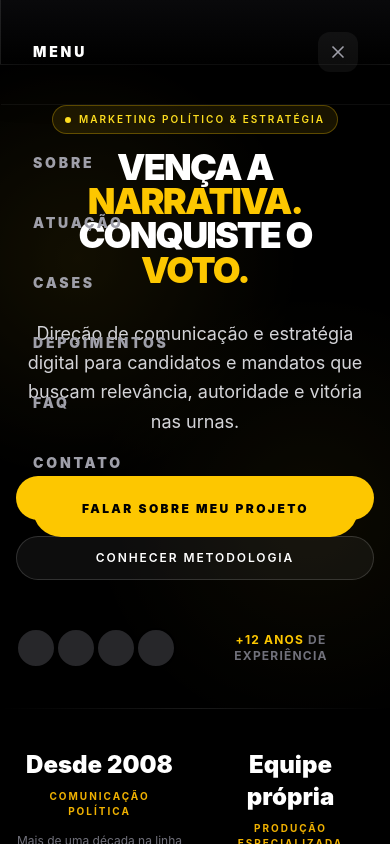
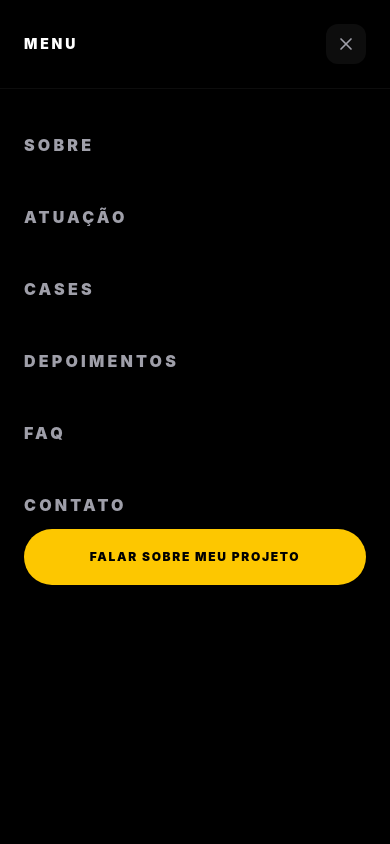
Before and after one commit to Anathyon/SITE-EDNEY, a React (Vite) app in the folder LANDING-PAGE-EDNEY/: page / in a window 390 px wide. Both pictures are taken after a click on the button 334 px from the left and 32 px from the top of the page. Shown: the top 844 px of the page. Built offline with nearby package versions, Linux system fonts and the light colour scheme.

Commit message:
Correção sidebar mobile e melhorias

```diff
--- a/LANDING-PAGE-EDNEY/src/components/Header.tsx
+++ b/LANDING-PAGE-EDNEY/src/components/Header.tsx
@@ -5,46 +5,16 @@ import { navLinks } from "../data/content";
 import { useBreakpoint } from "../hooks/useBreakpoint";
 import { useUIStore } from "../store/useUIStore";
 
-export function Header() {
-  const { isMenuOpen, toggleMenu, closeMenu } = useUIStore();
-  const bp = useBreakpoint();
+// --- Sub-components ---
 
-  // Body Scroll Lock
-  useEffect(() => {
-    if (isMenuOpen) {
-      document.body.style.overflow = "hidden";
-    } else {
-      document.body.style.overflow = "auto";
-    }
-    return () => {
-      document.body.style.overflow = "auto";
-    };
-  }, [isMenuOpen]);
-
-  // Responsive Styles
-  const navPadding = bp === "none" ? "12px 16px" :
-                    bp === "sm"   ? "16px 24px" :
-                    bp === "md"   ? "16px 40px" :
-                                    "16px 56px";
-
-  const logoGap = bp === "none" ? "10px" : "12px";
-  const navGap = "20px";
-
-  return (
-    <motion.header
-      initial={{ y: -20, opacity: 0 }}
-      animate={{ y: 0, opacity: 1 }}
-      transition={{ duration: 0.6, ease: "easeOut" }}
-      className="sticky top-0 z-60 border-b border-white/10 bg-black/70 backdrop-blur-xl"
+const Logo = ({ bp }: { bp: string }) => (
+  <a
+    href="#topo"
+    className="flex items-center transition-opacity hover:opacity-90"
+    style={{ gap: bp === "none" ? "10px" : "12px" }}
   >
     <div
-        className="flex max-w-[90%] items-center justify-between"
-        style={{ padding: navPadding, paddingLeft: "13%", marginLeft: "auto", marginRight: "auto" }}
-      >
-        {/* Logo */}
-        <a href="#topo" className="flex items-center" style={{ gap: logoGap }}>
-          <div
-            className="flex items-center justify-center rounded-xl border border-yellow-400/30 bg-yellow-400/10 text-xs font-black uppercase tracking-[0.16em] text-yellow-300"
+      className="flex items-center justify-center rounded-xl border border-yellow-400/30 bg-yellow-400/10 font-black uppercase tracking-[0.16em] text-yellow-300"
       style={{
         width: bp === "none" ? "36px" : "44px",
         height: bp === "none" ? "36px" : "44px",
@@ -53,85 +23,104 @@ export function Header() {
     >
       EE
     </div>
-          <div>
-            <div className="text-xs font-black uppercase tracking-[0.14em] text-white" style={{ fontSize: bp === "none" ? "12px" : "14px" }}>Edney Eslley</div>
-            <div className={`hidden text-[10px] font-medium uppercase tracking-[0.16em] text-zinc-400 ${bp !== "none" ? "sm:block" : ""}`} style={{ fontSize: bp === "none" ? "10px" : "11px" }}>Marketing e Política</div>
+    <div className="flex flex-col">
+      <span
+        className="text-xs font-black uppercase tracking-[0.14em] text-white"
+        style={{ fontSize: bp === "none" ? "12px" : "14px" }}
+      >
+        Edney Eslley
+      </span>
+      <span
+        className={`text-[10px] font-medium uppercase tracking-[0.16em] text-zinc-400 ${bp === "none" ? "hidden" : "block"}`}
+        style={{ fontSize: bp === "none" ? "10px" : "11px" }}
+      >
+        Marketing e Política
+      </span>
     </div>
   </a>
+);
 
-        {/* Desktop Nav */}
-        <nav className="hidden items-center lg:flex" style={{ gap: navGap }}>
+const DesktopNav = ({ bp }: { bp: string }) => (
+  <nav className="hidden items-center lg:flex" style={{ gap: bp === "lg" || bp === "xl" ? "24px" : "20px" }}>
     {navLinks.map((link) => (
       <a
         key={link.href}
         href={link.href}
-              className="text-[11px] font-black uppercase tracking-[0.14em] text-zinc-400 transition hover:text-yellow-300"
+        className="text-[11px] font-black uppercase tracking-[0.14em] text-zinc-400 transition-colors hover:text-yellow-300"
         style={{ fontSize: bp === "lg" || bp === "xl" ? "12px" : "11px" }}
       >
         {link.label}
       </a>
     ))}
   </nav>
+);
 
-        {/* Desktop CTA */}
+const CTAButton = ({ mobile, onClick }: { mobile?: boolean; onClick?: () => void }) => (
   <a
     href="#contato"
-          className="hidden items-center justify-center text-center rounded-full bg-yellow-400 text-[11px] font-black uppercase tracking-[0.14em] text-black transition hover:bg-yellow-300 lg:inline-flex"
-          style={{ height: "44px", padding: "0 20px" }}
+    onClick={onClick}
+    className={`
+      flex items-center justify-center text-center rounded-full bg-yellow-400 font-black uppercase tracking-[0.14em] text-black transition-all hover:bg-yellow-300
+      ${mobile
+        ? "h-14 w-full text-xs shadow-lg hover:shadow-yellow-500/20 active:scale-95"
+        : "hidden h-11 text-[11px] lg:inline-flex"
+      }
+    `}
+    style={{
+      paddingLeft: mobile ? "32px" : "20px",
+      paddingRight: mobile ? "32px" : "20px"
+    }}
   >
     Falar sobre meu projeto
   </a>
+);
 
-        {/* Mobile Toggle */}
+const MobileSidebar = ({ isOpen, onClose, bp }: { isOpen: boolean; onClose: () => void; bp: string }) => (
+  <AnimatePresence>
+    {isOpen && (
+      <motion.div
+        initial={{ x: "100%", opacity: 1 }}
+        animate={{ x: 0, opacity: 1 }}
+        exit={{ x: "100%", opacity: 1 }}
+        transition={{ type: "spring", damping: 25, stiffness: 200 }}
+        className="fixed inset-0 h-full lg:hidden flex flex-col shadow-2xl"
+        style={{
+          width: "100%",
+          backgroundColor: "#000000",
+          zIndex: 9999,
+          opacity: 1
+        }}
+      >
+        {/* Solid Fallback Layer */}
+        <div
+          className="absolute inset-0 bg-black"
+          style={{ zIndex: -10, opacity: 1 }}
+        />
+
+        {/* Sidebar Header */}
+        <div
+          className="flex items-center justify-between border-b border-white/5"
+          style={{ padding: bp === "none" ? "24px" : "40px" }}
+        >
+          <div className="text-sm font-black uppercase tracking-[0.2em] text-white">Menu</div>
           <button
-          type="button"
-          onClick={toggleMenu}
-          className="flex h-10 w-10 items-center justify-center rounded-xl border border-white/10 bg-white/4 lg:hidden"
-          aria-label="Menu"
+            onClick={onClose}
+            className="group flex h-10 w-10 items-center justify-center rounded-xl bg-white/5 text-zinc-400 transition-colors hover:text-white"
+            aria-label="Fechar menu"
           >
-          {isMenuOpen ? <X className="h-5 w-5" /> : <Menu className="h-5 w-5" />}
+            <X className="h-5 w-5 transition-transform group-hover:rotate-90" />
           </button>
         </div>
 
-      {/* Mobile Sidebar */}
-      <AnimatePresence>
-        {isMenuOpen && (
-          <>
-            <motion.div
-              initial={{ opacity: 0 }}
-              animate={{ opacity: 1 }}
-              exit={{ opacity: 0 }}
-              onClick={closeMenu}
-              className="fixed inset-0 z-90 bg-black/95 backdrop-blur-xl lg:hidden"
-            />
-            {/* Sidebar */}
-            <motion.div
-              key="mobile-sidebar"
-              initial={{ x: "100%" }}
-              animate={{ x: 0 }}
-              exit={{ x: "100%" }}
-              transition={{ type: "spring", damping: 25, stiffness: 200 }}
-              className="fixed right-0 top-0 z-100 h-full border-l border-white/10 shadow-[0_0_50px_rgba(0,0,0,1)] lg:hidden"
+        {/* Sidebar Content */}
+        <div
+          className="flex flex-col flex-1"
           style={{
-                width: bp === "none" ? "100%" : "360px",
-                backgroundColor: "#09090b",
-                backgroundImage: "linear-gradient(to bottom, #09090b, #000000)"
+            padding: bp === "none" ? "24px" : "40px",
+            paddingTop: bp === "none" ? "32px" : "60px"
           }}
         >
-              <div className="flex flex-col h-full">
-                {/* Sidebar Header */}
-                <div className="flex items-center justify-between border-b border-white/5" style={{ padding: "32px" }}>
-                  <div className="text-sm font-black uppercase tracking-[0.2em] text-white">Menu</div>
-                  <button
-                    onClick={closeMenu}
-                    className="flex h-10 w-10 items-center justify-center rounded-xl bg-white/5 text-zinc-400 hover:text-white transition"
-                  >
-                    <X className="h-5 w-5" />
-                  </button>
-                </div>
-
-                  <div className="flex flex-col h-full" style={{ padding: "32px", paddingTop: "40px", backgroundColor: "inherit" }}>
-                    <nav className="flex flex-col" style={{ gap: "24px" }}>
+          <nav className="flex flex-col" style={{ gap: bp === "none" ? "24px" : "32px" }}>
             {navLinks.map((link, i) => (
               <motion.a
                 key={link.href}
@@ -139,32 +128,80 @@ export function Header() {
                 animate={{ opacity: 1, x: 0 }}
                 transition={{ delay: 0.1 + i * 0.05 }}
                 href={link.href}
-                          onClick={closeMenu}
-                          className="group flex items-center justify-between text-sm font-black uppercase tracking-[0.2em] text-zinc-400 transition-all hover:text-yellow-300 hover:scale-105 origin-left"
-                          style={{ paddingTop: "8px", paddingBottom: "8px" }}
+                onClick={onClose}
+                className="group flex items-center justify-between text-base font-black uppercase tracking-[0.2em] text-zinc-400 transition-all hover:scale-105 hover:text-yellow-300 origin-left"
+                style={{ padding: "12px 0" }}
               >
                 <span>{link.label}</span>
-                          <div className="h-px w-0 bg-yellow-400/50 transition-all duration-300 group-hover:w-8" />
+                <div className="h-px w-0 bg-yellow-400/50 transition-all duration-300 group-hover:w-12" />
               </motion.a>
             ))}
           </nav>
 
-                    <div style={{ marginTop: "auto", paddingBottom: "16px" }}>
-                      <a
-                        href="#contato"
-                        onClick={closeMenu}
-                        className="flex h-14 items-center justify-center text-center rounded-full bg-yellow-400 text-xs font-black uppercase tracking-[0.2em] text-black transition-all hover:bg-yellow-300 hover:shadow-xl hover:shadow-yellow-500/20 active:scale-95"
-                        style={{ paddingLeft: "32px", paddingRight: "32px" }}
-                      >
-                        Falar sobre meu projeto
-                      </a>
-                    </div>
+          <div className="mt-auto" style={{ paddingBottom: bp === "none" ? "32px" : "48px" }}>
+            <CTAButton mobile onClick={onClose} />
           </div>
         </div>
       </motion.div>
-            </>
     )}
   </AnimatePresence>
+);
+
+// --- Main Header ---
+
+export function Header() {
+  const { isMenuOpen, toggleMenu, closeMenu } = useUIStore();
+  const bp = useBreakpoint();
+
+  // Scroll Lock for Mobile Menu
+  useEffect(() => {
+    document.body.style.overflow = isMenuOpen ? "hidden" : "auto";
+    return () => { document.body.style.overflow = "auto"; };
+  }, [isMenuOpen]);
+
+  const navPadding = bp === "none" ? "12px 16px" :
+                    bp === "sm"   ? "16px 24px" :
+                    bp === "md"   ? "16px 40px" :
+                                    "16px 56px";
+
+  return (
+    <>
+      <motion.header
+        initial={{ y: -20, opacity: 0 }}
+        animate={{ y: 0, opacity: 1 }}
+        transition={{ duration: 0.6, ease: "easeOut" }}
+        className="sticky top-0 z-60 border-b border-white/10 bg-black/70 backdrop-blur-xl"
+      >
+        <div
+          className="flex items-center justify-between"
+          style={{
+            padding: navPadding,
+            paddingLeft: (bp === "lg" || bp === "xl") ? "13%" : undefined,
+            maxWidth: "90%",
+            marginLeft: "auto",
+            marginRight: "auto"
+          }}
+        >
+          <Logo bp={bp} />
+
+          <div className="flex items-center" style={{ gap: bp === "none" ? "24px" : "32px" }}>
+            <DesktopNav bp={bp} />
+            <CTAButton />
+
+            {/* Mobile Toggle */}
+            <button
+              type="button"
+              onClick={toggleMenu}
+              className="flex h-10 w-10 items-center justify-center rounded-xl border border-white/10 bg-white/5 text-white transition-colors hover:bg-white/10 lg:hidden"
+              aria-label="Menu"
+            >
+              {isMenuOpen ? <X className="h-5 w-5" /> : <Menu className="h-5 w-5" />}
+            </button>
+          </div>
+        </div>
       </motion.header>
+
+      <MobileSidebar isOpen={isMenuOpen} onClose={closeMenu} bp={bp} />
+    </>
   );
 }
```
Also changed, not shown: LANDING-PAGE-EDNEY/src/components/LeadForm.tsx (+41 -3 lines), LANDING-PAGE-EDNEY/src/test/setup.ts (+14 -0 lines), LANDING-PAGE-EDNEY/test_output.txt (added), 2 other files (tests, documents, lock files or other folders). Lines whose indentation alone changed are shown as unchanged.
